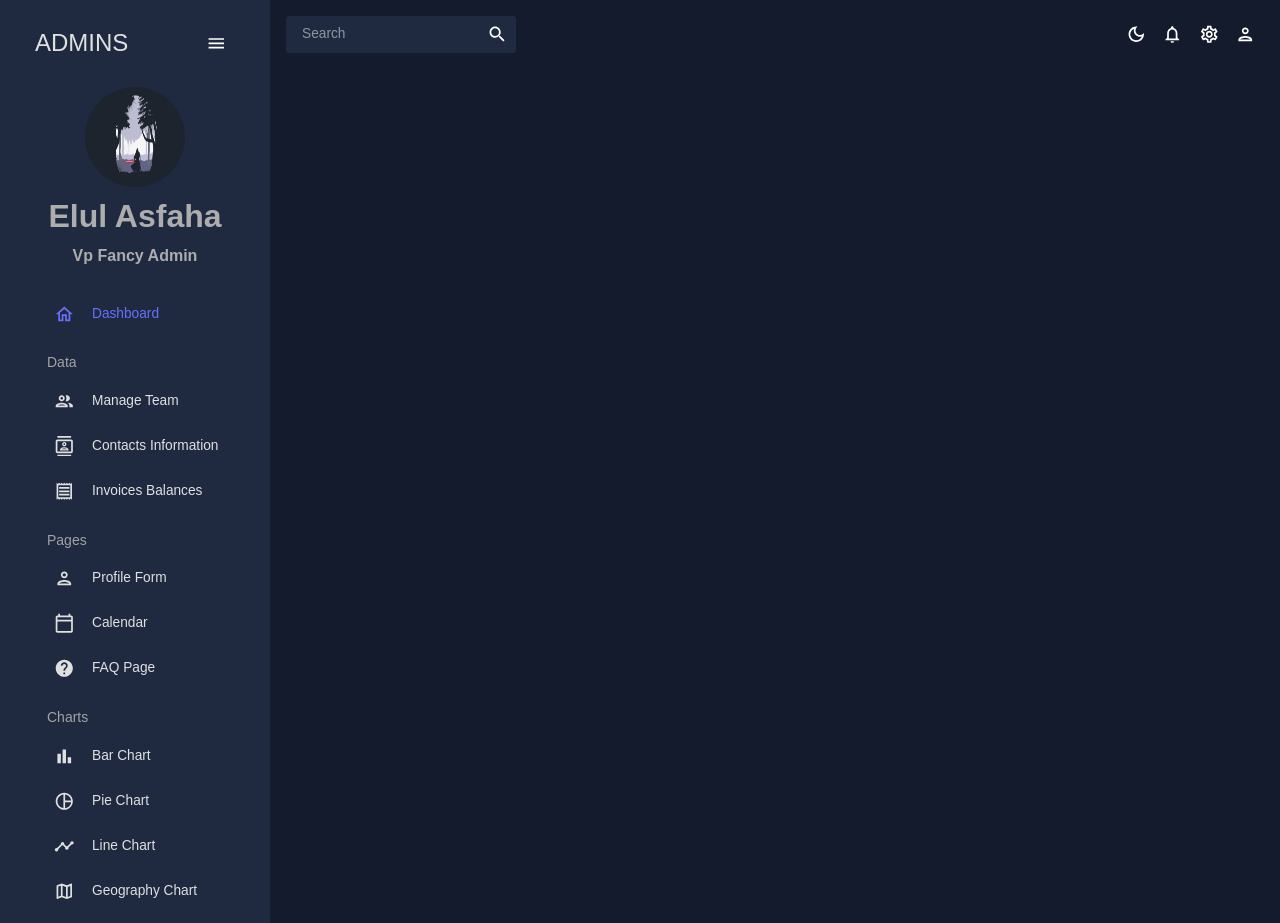
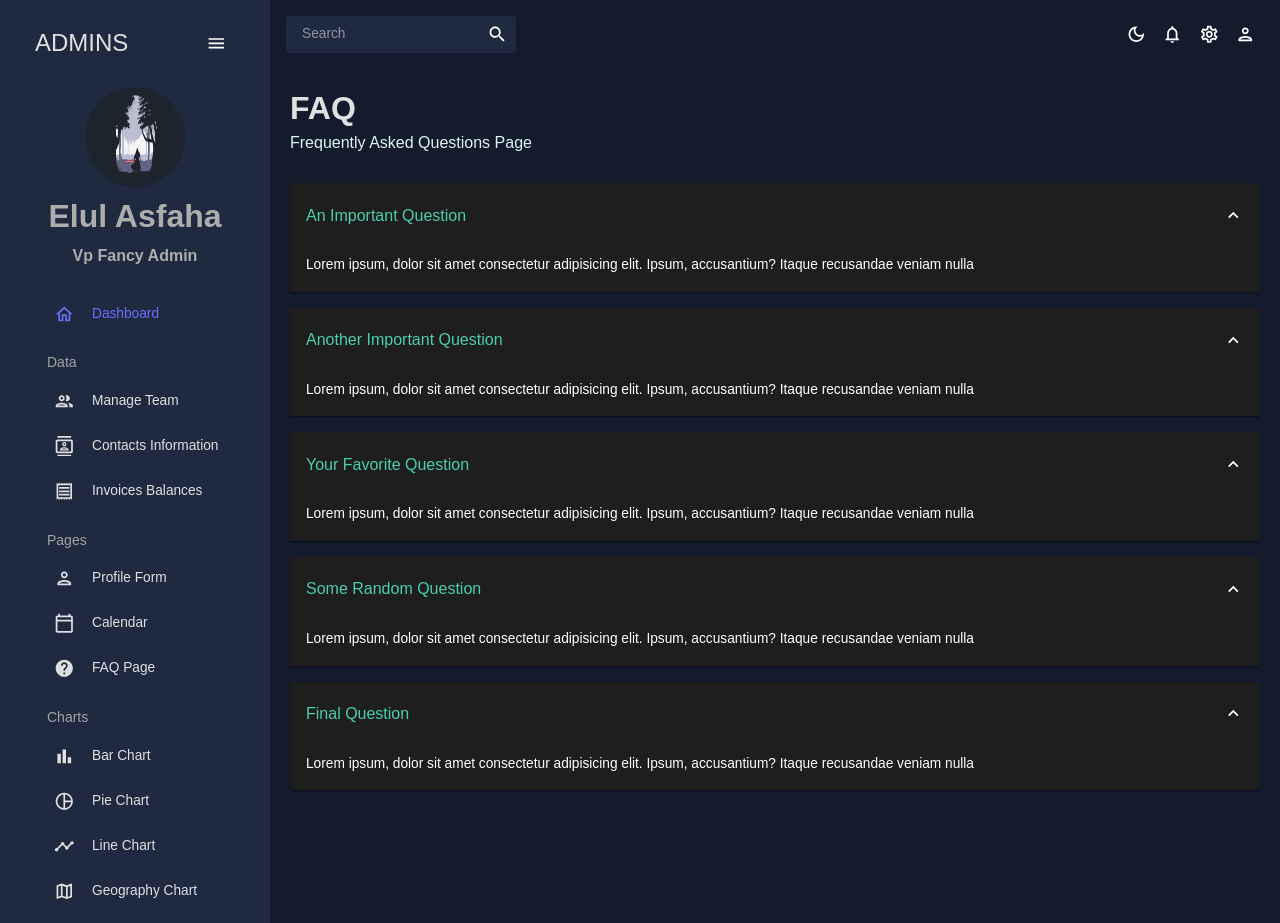
Before and after one commit to Elul-Asfaha/dashboard, a React (Vite) app: page /faq in a window 1280 px wide. Built offline with nearby package versions, Linux system fonts and the light colour scheme.

Commit message:
faq page finished

```diff
--- a/src/App.jsx
+++ b/src/App.jsx
@@ -11,7 +11,7 @@ import Form from "./scenes/form";
 // import Bar from "./scenes/bar";
 // import Line from "./scenes/line";
 // import Pie from "./scenes/pie";
-// import Faq from "./scenes/faq";
+import Faq from "./scenes/faq";
 // import Geography from "./scenes/Geography";
 import Calendar from "./scenes/calendar";
 
@@ -42,11 +42,12 @@ function App() {
                                     path='/Calendar'
                                     element={<Calendar />}
                                 />
+                                <Route path='/faq' element={<Faq />} />
+
                                 {/*
                             <Route path='/bar' element={<Bar />} />
                             <Route path='/line' element={<Line />} />
                             <Route path='/pie' element={<Pie />} />
-                            <Route path='/faq' element={<Faq />} />
                             <Route path='/geography' element={<Geography />} />
                          */}
                             </Routes>
--- a/src/scenes/faq/index.jsx
+++ b/src/scenes/faq/index.jsx
@@ -5,8 +5,78 @@ import AccordionSummary from "@mui/material/AccordionSummary";
 import AccordionDetails from "@mui/material/AccordionDetails";
 import ExpandMoreIcon from "@mui/icons-material/ExpandMore";
 import { tokens } from "../../theme";
-const FAQ = () => {
+const Faq = () => {
     const theme = useTheme();
     const colors = tokens(theme.palette.mode);
-    return <Box></Box>;
+    return (
+        <Box m='20px'>
+            <Header title='FAQ' subtitle={"Frequently Asked Questions Page"} />
+            <Accordion defaultExpanded>
+                <AccordionSummary expandIcon={<ExpandMoreIcon />}>
+                    <Typography color={colors.greenAccent[500]} variant='h5'>
+                        An Important Question
+                    </Typography>
+                </AccordionSummary>
+                <AccordionDetails>
+                    <Typography>
+                        Lorem ipsum, dolor sit amet consectetur adipisicing
+                        elit. Ipsum, accusantium? Itaque recusandae veniam nulla
+                    </Typography>
+                </AccordionDetails>
+            </Accordion>
+            <Accordion defaultExpanded>
+                <AccordionSummary expandIcon={<ExpandMoreIcon />}>
+                    <Typography color={colors.greenAccent[500]} variant='h5'>
+                        Another Important Question
+                    </Typography>
+                </AccordionSummary>
+                <AccordionDetails>
+                    <Typography>
+                        Lorem ipsum, dolor sit amet consectetur adipisicing
+                        elit. Ipsum, accusantium? Itaque recusandae veniam nulla
+                    </Typography>
+                </AccordionDetails>
+            </Accordion>
+            <Accordion defaultExpanded>
+                <AccordionSummary expandIcon={<ExpandMoreIcon />}>
+                    <Typography color={colors.greenAccent[500]} variant='h5'>
+                        Your Favorite Question
+                    </Typography>
+                </AccordionSummary>
+                <AccordionDetails>
+                    <Typography>
+                        Lorem ipsum, dolor sit amet consectetur adipisicing
+                        elit. Ipsum, accusantium? Itaque recusandae veniam nulla
+                    </Typography>
+                </AccordionDetails>
+            </Accordion>
+            <Accordion defaultExpanded>
+                <AccordionSummary expandIcon={<ExpandMoreIcon />}>
+                    <Typography color={colors.greenAccent[500]} variant='h5'>
+                        Some Random Question{" "}
+                    </Typography>
+                </AccordionSummary>
+                <AccordionDetails>
+                    <Typography>
+                        Lorem ipsum, dolor sit amet consectetur adipisicing
+                        elit. Ipsum, accusantium? Itaque recusandae veniam nulla
+                    </Typography>
+                </AccordionDetails>
+            </Accordion>
+            <Accordion defaultExpanded>
+                <AccordionSummary expandIcon={<ExpandMoreIcon />}>
+                    <Typography color={colors.greenAccent[500]} variant='h5'>
+                        Final Question
+                    </Typography>
+                </AccordionSummary>
+                <AccordionDetails>
+                    <Typography>
+                        Lorem ipsum, dolor sit amet consectetur adipisicing
+                        elit. Ipsum, accusantium? Itaque recusandae veniam nulla
+                    </Typography>
+                </AccordionDetails>
+            </Accordion>
+        </Box>
+    );
 };
+export default Faq;
```
